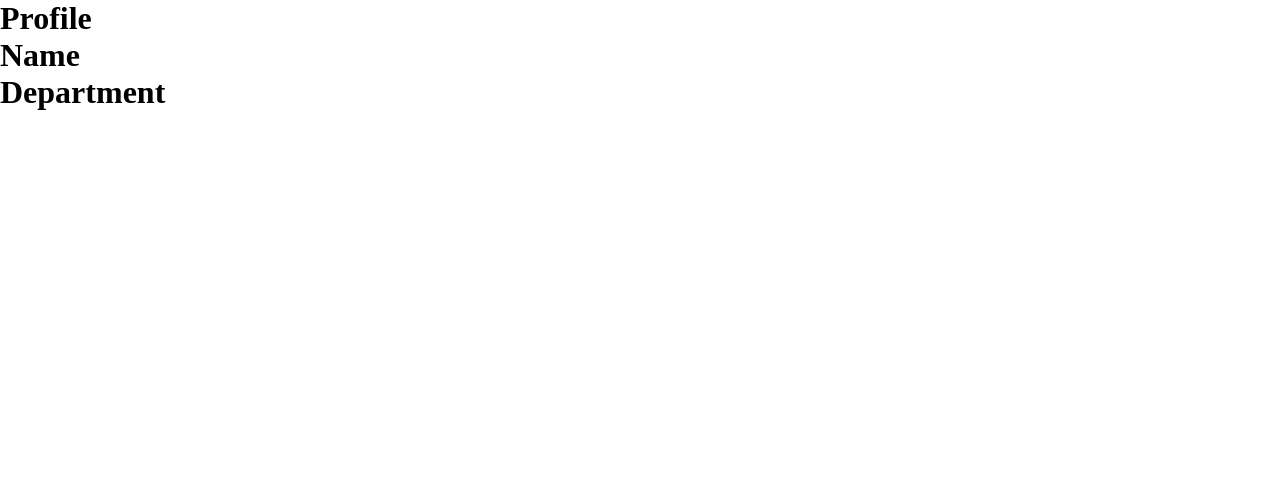
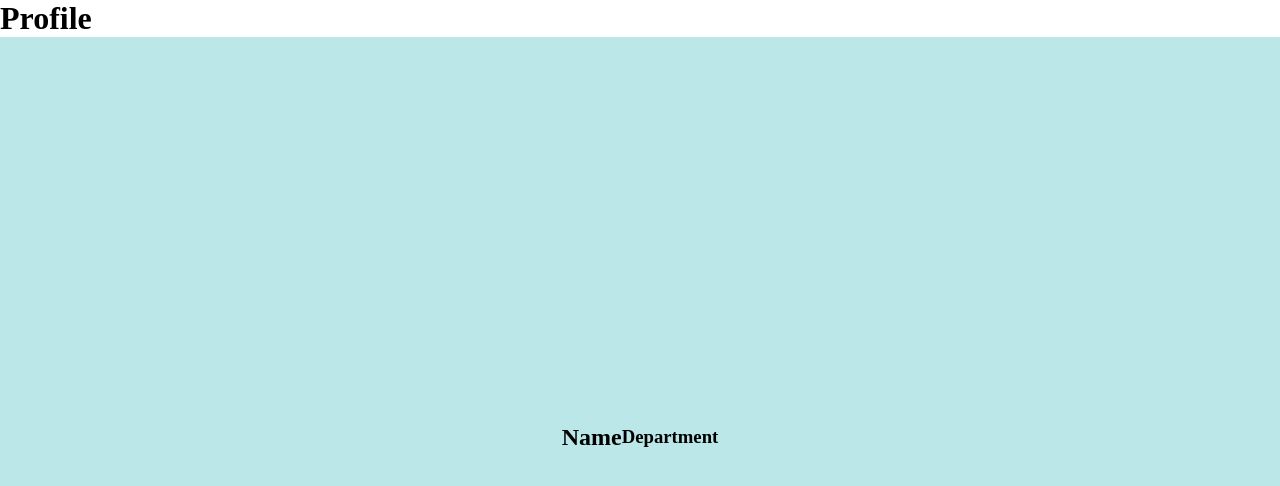
Before and after one commit to kdaanish866/HumanRightsApp, a React (Create React App) app in the folder my-rights/: page /profile in a window 1280 px wide. Shown: the top 486 px of the page. Built offline with nearby package versions, Linux system fonts and the light colour scheme.

Commit message:
names + department

```diff
--- a/my-rights/src/Css/Landing.css
+++ b/my-rights/src/Css/Landing.css
@@ -4,7 +4,6 @@
   justify-content: center;
   min-height: 100vh;
   background: rgb(188, 231, 232);
-
 }
 
 .btnBox {
@@ -34,12 +33,30 @@
 
 .btnBox .btn:nth-child(1)::before,
 .btnBox .btn:nth-child(1):after {
-    background: linear-gradient(45deg, #4789ed, rgb(211, 219, 221), rgb(15, 222, 237));
+  background: linear-gradient(
+    45deg,
+    #4789ed,
+    rgb(211, 219, 221),
+    rgb(15, 222, 237)
+  );
 }
 
 .btnBox .btn:nth-child(2)::before,
 .btnBox .btn:nth-child(2):after {
-    background: linear-gradient(45deg, rgb(15, 222, 237),rgb(211, 219, 221), #4789ed);
+  background: linear-gradient(
+    45deg,
+    rgb(15, 222, 237),
+    rgb(211, 219, 221),
+    #4789ed
+  );
+}
+
+.stats {
+  display: flex;
+  align-items: center;
+  justify-content: center;
+  min-height: 100vh;
+  background: rgb(188, 231, 232);
 }
 
 .btnBox .btn .policeProfile,
--- a/my-rights/src/Pages/Profile.js
+++ b/my-rights/src/Pages/Profile.js
@@ -7,14 +7,14 @@ const Profile = () => {
       <div className="profile">
         <div className="top">
           <h1>Profile</h1>
-            <div className="stats">
-              <div className="name">
-                  <h1>Name</h1>
-              </div>
-              <div className="department">
-                  <h1>Department</h1>
-              </div>
+          <div className="stats">
+            <div className="name">
+              <h2>Name</h2>
             </div>
+            <div className="department">
+              <h3>Department</h3>
+            </div>
+          </div>
         </div>
       </div>
     </>
```
Lines whose indentation alone changed are shown as unchanged.
